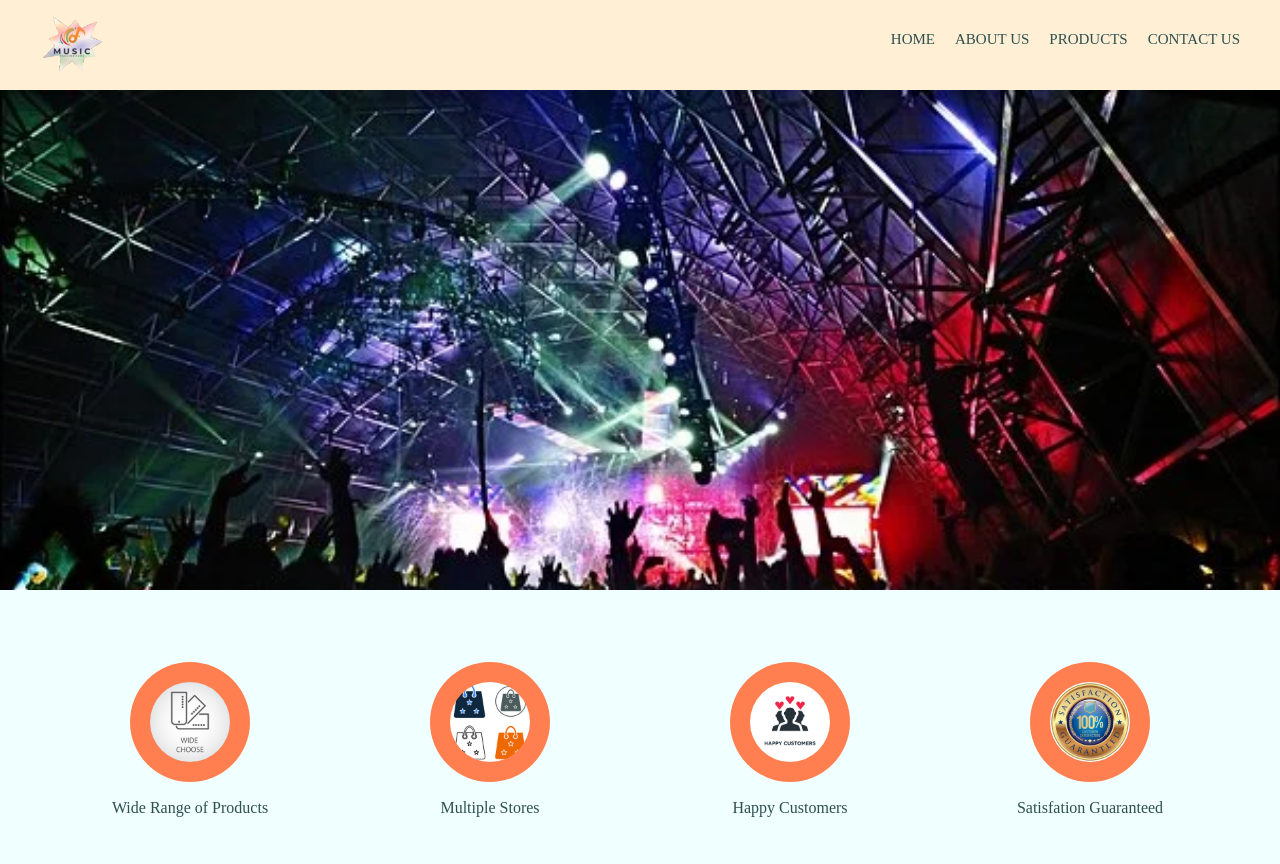
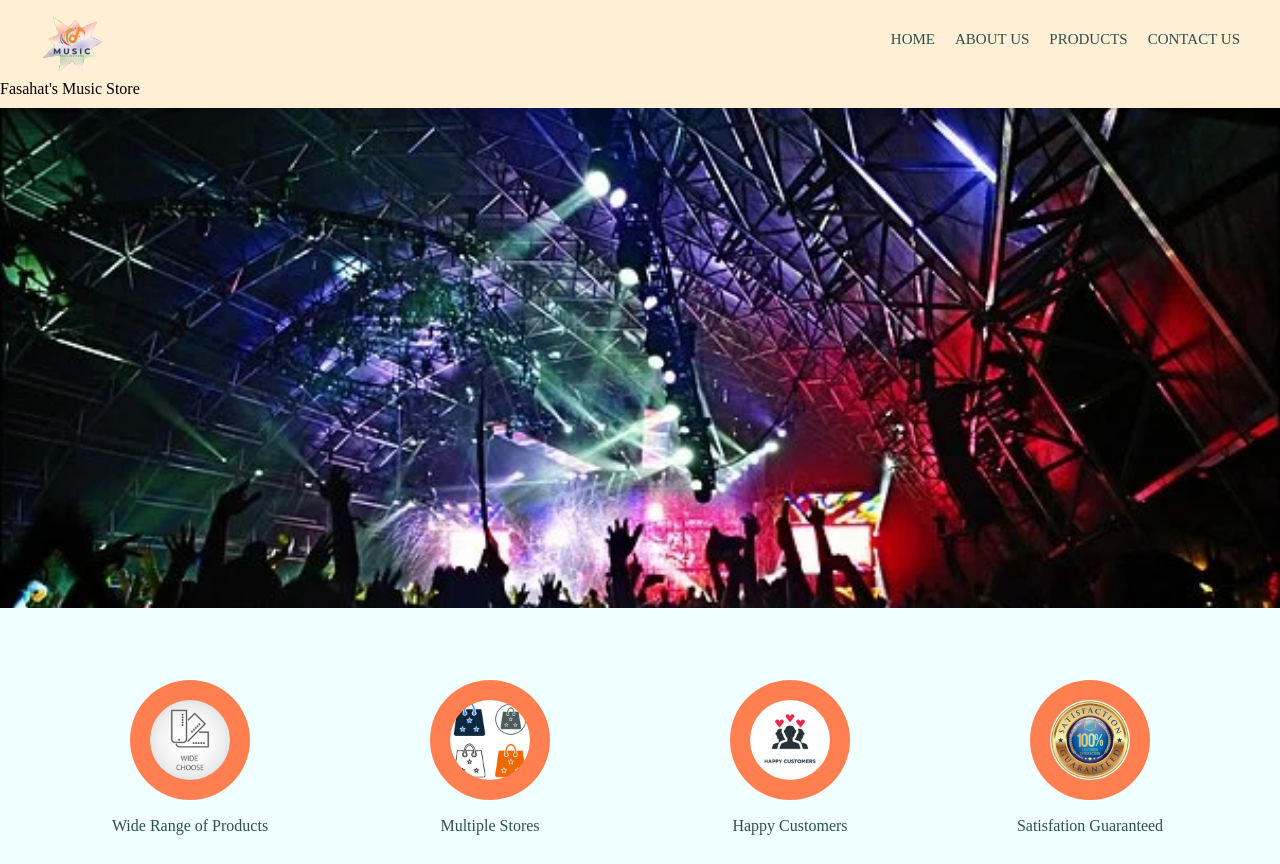
Before and after one commit to FASAHATarsh/Fasahat-sMusicStore, a plain HTML site: page index.html in a window 1280 px wide. Shown: the top 864 px of the page. Drawn offline with Linux system fonts and the light colour scheme.

Commit message:
Update index.html

```diff
--- a/index.html
+++ b/index.html
@@ -37,7 +37,7 @@ header{
     height:70px;
 }
 header:after{
-    content: "";
+    content: "Fasahat's Music Store";
     display: block;
     clear: both;
 }
```
